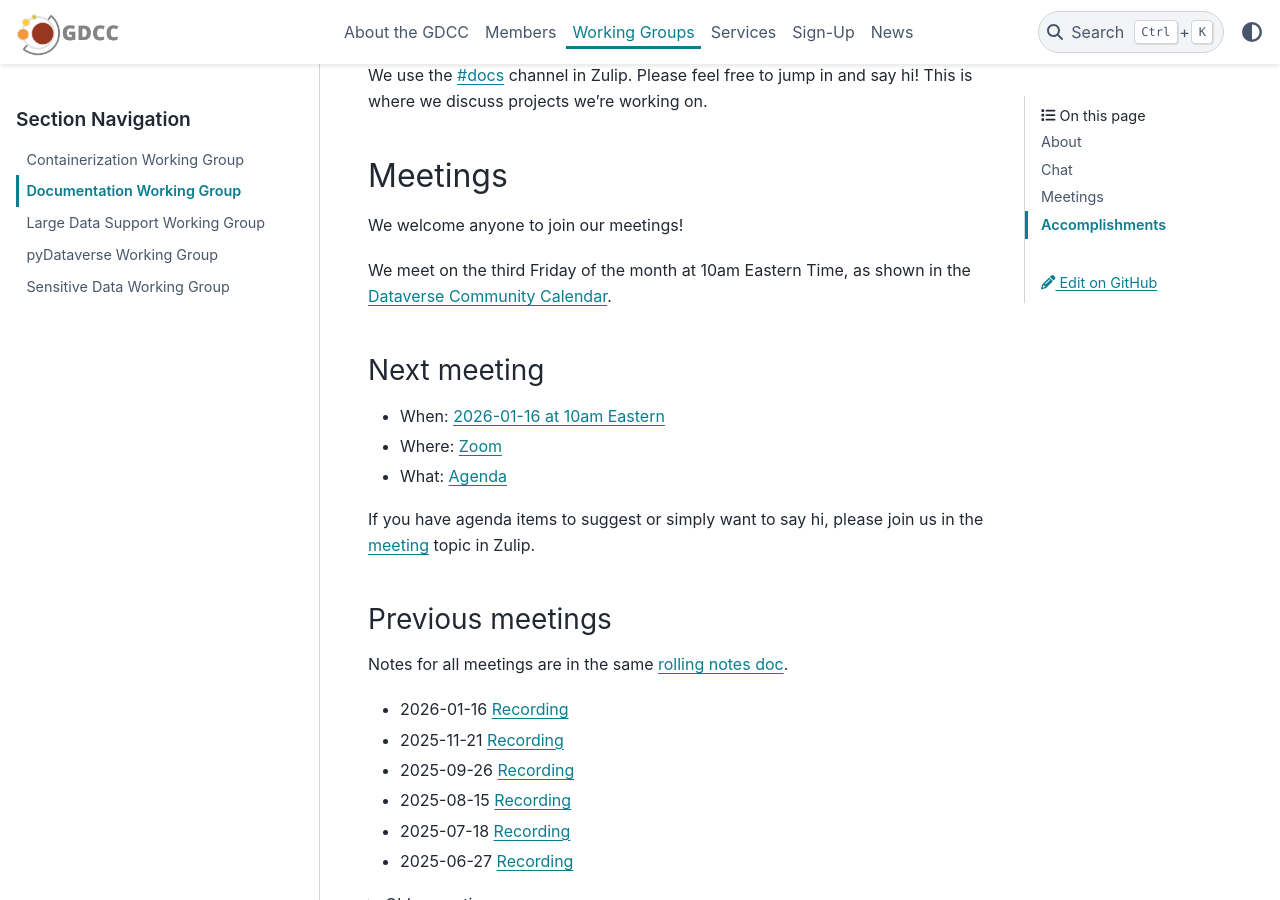
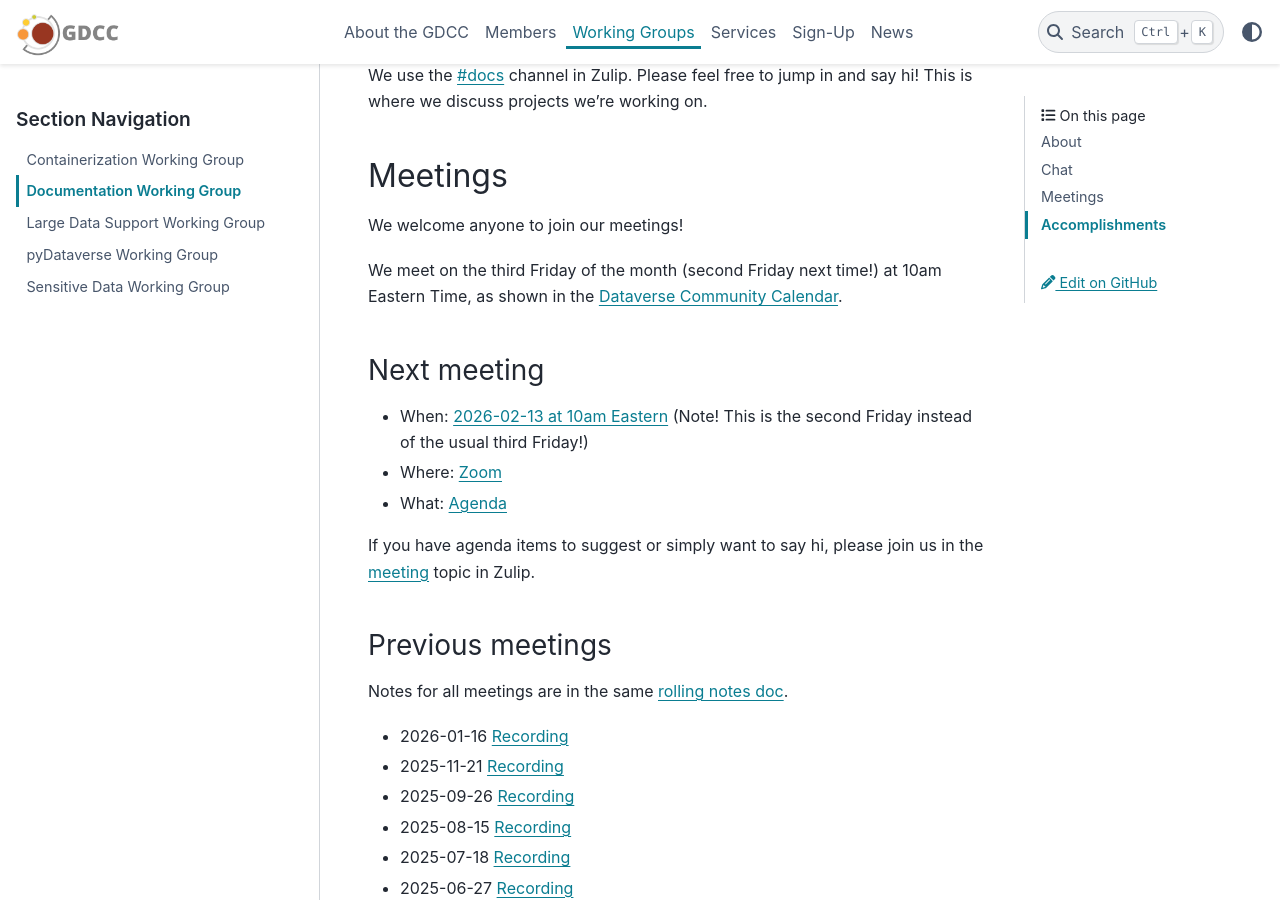
Before and after one commit to gdcc/www.gdcc.io, a Sphinx documentation site: the page built from source/working-groups/documentation.md, in a window 1280 px wide and 900 px high, scrolled down 379 px. Built offline with Sphinx 7.4.7 and the PyData theme 0.15.4, drawn with Linux system fonts in a browser that asks for light colours.

Commit message:
next meeting

```diff
--- a/source/working-groups/documentation.md
+++ b/source/working-groups/documentation.md
@@ -14,11 +14,11 @@ We use the [#docs][] channel in Zulip. Please feel free to jump in and say hi! T
 
 We welcome anyone to join our meetings!
 
-We meet on the third Friday of the month at 10am Eastern Time, as shown in the [Dataverse Community Calendar](https://calendar.google.com/calendar/embed?src=c_udn4tonm401kgjjre4jl4ja0cs%40group.calendar.google.com&ctz=America%2FNew_York).
+We meet on the third Friday of the month (second Friday next time!) at 10am Eastern Time, as shown in the [Dataverse Community Calendar](https://calendar.google.com/calendar/embed?src=c_udn4tonm401kgjjre4jl4ja0cs%40group.calendar.google.com&ctz=America%2FNew_York).
 
 ### Next meeting
 
-- When: [2026-01-16 at 10am Eastern](https://time.is/compare/10am_16_Jan_2026_in_Boston)
+- When: [2026-02-13 at 10am Eastern](https://time.is/compare/10am_13_Feb_2026_in_Boston) (Note! This is the second Friday instead of the usual third Friday!)
 - Where: [Zoom](https://harvard.zoom.us/j/92654640205?pwd=43COJ82rJMAKZ179tjMDDTHPOO63KT.1)
 - What: [Agenda](https://docs.google.com/document/d/1dX8ktajVsRDk-MDF-yHWV0f4vIe8U3DWrSzIerVGlF8/edit?usp=sharing)
 
```
